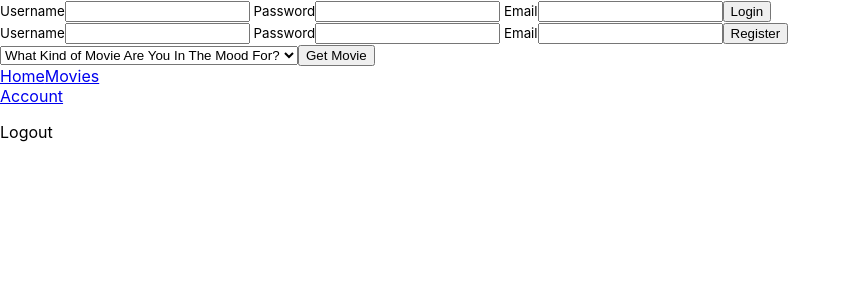
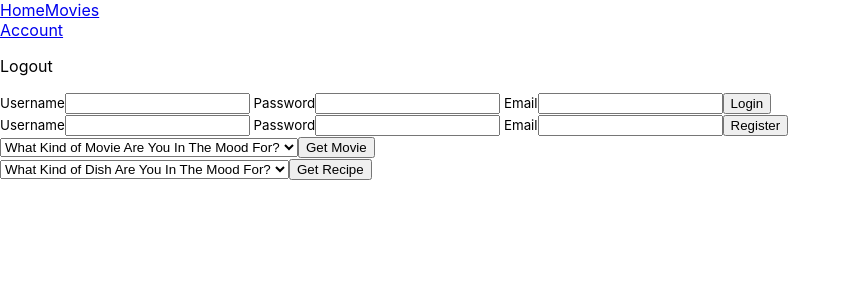
Before and after one commit to timmalstead/Night_in_front_end, a React (Create React App) app in the folder night_in/: page / in a window 1280 px wide. Shown: the top 300 px of the page, without its empty margins (0-851 px from the left). Built offline with nearby package versions, Linux system fonts and the light colour scheme; no server answers.

Commit message:
furthers progress on recipe api, almost completes

```diff
--- a/night_in/src/App.js
+++ b/night_in/src/App.js
@@ -6,16 +6,18 @@ import MovieContainer from './MovieContainer';
 import Register from './Register';
 import Login from './Login'
 import Navbar from './Navbar'
+import RecipeContainer from './RecipeContainer'
 
 
 //Parent Container
 function App() {
   return (
     <div>
+      <Navbar />
       <Login />
       <Register />
       <MovieContainer />
-      <Navbar />
+      <RecipeContainer />
     </div>
   );
 }
--- /dev/null
+++ b/night_in/src/RecipeContainer/index.js
@@ -0,0 +1,55 @@
+import React, { Component } from 'react';
+import RecipeSelectors from '../RecipeSelectors'
+import RecipeRender from '../RecipeRender'
+
+class RecipeContainer extends Component {
+  constructor(props){
+    super(props);
+      this.state = {
+       recipeCatergory : undefined,
+       selectedRecipe : undefined
+      }
+  }
+
+  getRecipe = async (e) => {
+    e.preventDefault()
+    if (this.state.recipeCatergory) {
+        try {
+            const recipeCatergory = await fetch(`https://www.themealdb.com/api/json/v1/1/filter.php?c=${this.state.recipeCatergory}`, {"method": "GET"})
+            const parseRecipeCatergory = await recipeCatergory.json()
+            const randomRecipeNum = Math.floor(Math.random() * parseRecipeCatergory.meals.length)
+            const randomRecipeId = parseRecipeCatergory.meals[randomRecipeNum].idMeal
+            const finalRecipe = await fetch(`https://www.themealdb.com/api/json/v1/1/lookup.php?i=${randomRecipeId}`, {"method" : "GET"})
+            const parseFinalRecipe = await finalRecipe.json()
+            this.setState({
+                selectedRecipe : parseFinalRecipe.meals[0]
+              })
+        } catch (err) {
+            console.log(err)
+        }
+    }
+
+}
+
+    changeRecipeCatergory = (e) => {
+        this.setState({
+        recipeCatergory : e.target.value
+        })
+    }
+
+  render(){
+    return(
+      <div>
+        <RecipeSelectors
+        changeRecipeCatergory={this.changeRecipeCatergory}
+        getRecipe={this.getRecipe}
+        />
+        <RecipeRender
+        selectedRecipe={this.state.selectedRecipe}
+        />
+      </div>
+    )
+  }
+}
+
+export default RecipeContainer
--- /dev/null
+++ b/night_in/src/RecipeRender/index.js
@@ -0,0 +1,74 @@
+import React from 'react'
+
+const RecipeRender = (props) => {
+
+    //is there a way to use a regex to structure instuctions a bit more nicely?
+
+    const selectedRecipe = () => {
+
+        if (props.selectedRecipe) {
+
+        const ingredientArray = []
+        const measureArray = []
+        // if (props.selectedRecipe[property])
+
+        for (const property in props.selectedRecipe) {
+            if (props.selectedRecipe[property]) {
+                if (property.startsWith('strIngredient')) {
+                    ingredientArray.push(props.selectedRecipe[property])
+                }
+                if (property.startsWith('strMeasure')) {
+                    measureArray.push(props.selectedRecipe[property])
+                }
+            }
+        }
+
+        console.log(ingredientArray)
+        console.log(measureArray)
+
+        //the next thing is to remember how to map these fresh arrays. do that tommorow.
+
+            return <div>
+                <img alt="Selected Recipe" src={props.selectedRecipe.strMealThumb}/>
+                <h2>{props.selectedRecipe.strMeal}</h2>
+                <details>
+                    <summary>Ingredients</summary>
+
+                    {/* {props.selectedRecipe.strIngredient1 ? <p>{props.selectedRecipe.strIngredient1} {props.selectedRecipe.strMeasure1}</p> : null}
+                    {props.selectedRecipe.strIngredient2 ? <p>{props.selectedRecipe.strIngredient2} {props.selectedRecipe.strMeasure2}</p> : null}
+                    {props.selectedRecipe.strIngredient3 ? <p>{props.selectedRecipe.strIngredient3} {props.selectedRecipe.strMeasure3}</p> : null}
+                    {props.selectedRecipe.strIngredient4 ? <p>{props.selectedRecipe.strIngredient4} {props.selectedRecipe.strMeasure4}</p> : null}
+                    {props.selectedRecipe.strIngredient5 ? <p>{props.selectedRecipe.strIngredient5} {props.selectedRecipe.strMeasure5}</p> : null}
+                    {props.selectedRecipe.strIngredient6 ? <p>{props.selectedRecipe.strIngredient6} {props.selectedRecipe.strMeasure6}</p> : null}
+                    {props.selectedRecipe.strIngredient7 ? <p>{props.selectedRecipe.strIngredient7} {props.selectedRecipe.strMeasure7}</p> : null}
+                    {props.selectedRecipe.strIngredient8 ? <p>{props.selectedRecipe.strIngredient8} {props.selectedRecipe.strMeasure8}</p> : null}
+                    {props.selectedRecipe.strIngredient9 ? <p>{props.selectedRecipe.strIngredient9} {props.selectedRecipe.strMeasure9}</p> : null}
+                    {props.selectedRecipe.strIngredient10 ? <p>{props.selectedRecipe.strIngredient10} {props.selectedRecipe.strMeasure10}</p> : null}
+                    {props.selectedRecipe.strIngredient11 ? <p>{props.selectedRecipe.strIngredient11} {props.selectedRecipe.strMeasure11}</p> : null}
+                    {props.selectedRecipe.strIngredient12 ? <p>{props.selectedRecipe.strIngredient12} {props.selectedRecipe.strMeasure12}</p> : null}
+                    {props.selectedRecipe.strIngredient13 ? <p>{props.selectedRecipe.strIngredient13} {props.selectedRecipe.strMeasure13}</p> : null}
+                    {props.selectedRecipe.strIngredient14 ? <p>{props.selectedRecipe.strIngredient14} {props.selectedRecipe.strMeasure14}</p> : null}
+                    {props.selectedRecipe.strIngredient15 ? <p>{props.selectedRecipe.strIngredient15} {props.selectedRecipe.strMeasure15}</p> : null}
+                    {props.selectedRecipe.strIngredient16 ? <p>{props.selectedRecipe.strIngredient16} {props.selectedRecipe.strMeasure16}</p> : null}
+                    {props.selectedRecipe.strIngredient17 ? <p>{props.selectedRecipe.strIngredient17} {props.selectedRecipe.strMeasure17}</p> : null}
+                    {props.selectedRecipe.strIngredient18 ? <p>{props.selectedRecipe.strIngredient18} {props.selectedRecipe.strMeasure18}</p> : null}
+                    {props.selectedRecipe.strIngredient19 ? <p>{props.selectedRecipe.strIngredient19} {props.selectedRecipe.strMeasure19}</p> : null}
+                    {props.selectedRecipe.strIngredient20 ? <p>{props.selectedRecipe.strIngredient20} {props.selectedRecipe.strMeasure20}</p> : null}                             */}
+                </details>
+                <details>
+                    <summary>Instructions</summary>
+                    <p>{props.selectedRecipe.strInstructions}</p>
+                </details>
+            </div>
+        }
+    }
+
+    return (
+        <div>
+            {selectedRecipe()}
+        </div>
+    )
+
+}
+
+export default RecipeRender
--- /dev/null
+++ b/night_in/src/RecipeSelectors/index.js
@@ -0,0 +1,32 @@
+import React from 'react'
+
+const Selector = (props) => {
+
+    return (
+        <div>
+            <form onSubmit={props.getRecipe}>
+                <select onChange={props.changeRecipeCatergory}>
+                    <option value="">What Kind of Dish Are You In The Mood For?</option>
+                        <option value="Beef">Beef</option>
+                        <option value="Breakfast">Breakfast</option>
+                        <option value="Chicken">Chicken</option>
+                        <option value="Dessert">Dessert</option>
+                        <option value="Goat">Goat</option>
+                        <option value="Lamb">Lamb</option>
+                        <option value="Pasta">Pasta</option>
+                        <option value="Pork">Pork</option>
+                        <option value="Seafood">Seafood</option>
+                        <option value="Side">Side Dish</option>
+                        <option value="Starter">Starter</option>
+                        <option value="Vegan">Vegan</option>
+                        <option value="Vegetarian">Vegetarian</option>
+                        <option value="Miscellaneous">Misc.</option>
+                    </select>
+                <button type="submit">Get Recipe</button>
+            </form>
+        </div>
+    )
+
+}
+
+export default Selector
```
